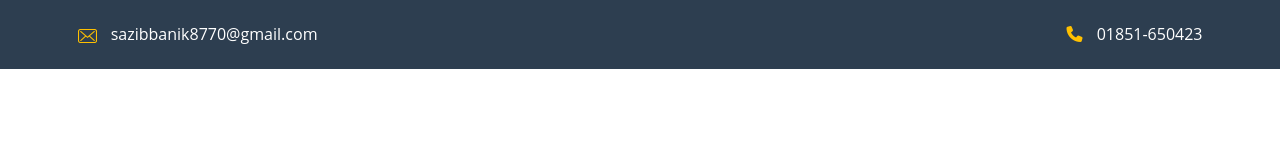
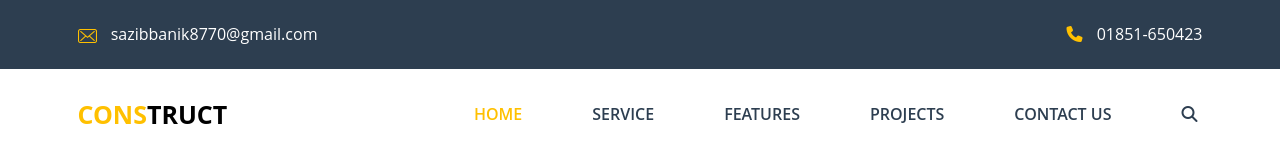
Before and after one commit to Sazib-Banik/Construction, a plain HTML site: page index.html in a window 1280 px wide. Drawn offline with nearby package versions, Linux system fonts and the light colour scheme.

Commit message:
nav_part done with responsive

```diff
--- a/assets/css/responsive.css
+++ b/assets/css/responsive.css
@@ -1,8 +1,19 @@
 @media (max-width: 1399.98px) {
 }
 @media (max-width: 1199.98px) {
+  html {
+    font-size: 55%;
+  }
+  ol,
+  ul {
+    padding-left: 0;
+  }
 }
 @media (max-width: 991.98px) {
+  /* ========== 2. nav_part start ========== */
+  .menu_part .nav-item {
+    margin-left: 0rem;
+  }
 }
 @media (max-width: 767.98px) {
 }
--- a/assets/css/style.css
+++ b/assets/css/style.css
@@ -114,3 +114,32 @@ h4 {
 #header_part .header_right span i {
   color: var(--primary-color);
 }
+/* ========== 2. nav_part start ========== */
+.logo{
+    font-size: 2.5rem!important;
+}
+nav.menu_part {
+  padding: 2rem 0;
+}
+nav .navbar-brand.logo {
+  font-size: 2.1rem;
+  text-transform: uppercase;
+  font-weight: 700;
+}
+nav .navbar-brand.logo span {
+  color: var(--primary-color);
+}
+.menu_part .nav-item {
+  margin-left: 6rem;
+}
+.menu_part .nav-item .nav-link {
+  font-size: 1.6rem;
+  font-weight: 600;
+  text-transform: uppercase;
+  color: var(--secondary-color);
+  transition: 0.4s;
+}
+.menu_part .nav-item .nav-link.active,
+.menu_part .nav-item .nav-link:hover {
+  color: var(--primary-color);
+}
--- a/index.html
+++ b/index.html
@@ -45,6 +45,51 @@
       </div>
     </header>
     <!-- ========== header_part end ========== -->
+    <!-- ========== nav_part start ========== -->
+    <nav class="navbar navbar-expand-lg menu_part">
+      <div class="container">
+        <!-- logo -->
+        <a class="navbar-brand logo" href="#"><span>cons</span>truct</a>
+        <button
+          class="navbar-toggler"
+          type="button"
+          data-bs-toggle="collapse"
+          data-bs-target="#navbarSupportedContent"
+          aria-controls="navbarSupportedContent"
+          aria-expanded="false"
+          aria-label="Toggle navigation"
+        >
+          <span class="navbar-toggler-icon"></span>
+        </button>
+        <div class="collapse navbar-collapse" id="navbarSupportedContent">
+          <ul class="navbar-nav ms-auto mb-2 mb-lg-0">
+            <li class="nav-item">
+              <a class="nav-link active" aria-current="page" href="index.html"
+                >Home</a
+              >
+            </li>
+            <li class="nav-item">
+              <a class="nav-link" href="#service_part">service</a>
+            </li>
+            <li class="nav-item">
+              <a class="nav-link" href="#feature_part">features</a>
+            </li>
+            <li class="nav-item">
+              <a class="nav-link" href="#portfolio_part">projects</a>
+            </li>
+            <li class="nav-item">
+              <a class="nav-link" href="#footer_part">contact us</a>
+            </li>
+            <li class="nav-item">
+              <a class="nav-link" href="#"
+                ><i class="fa-solid fa-magnifying-glass"></i
+              ></a>
+            </li>
+          </ul>
+        </div>
+      </div>
+    </nav>
+    <!-- ========== nav_part end ========== -->
     <!-- ===== bootstrap link ===== -->
     <script src="https://cdn.jsdelivr.net/npm/bootstrap@5.3.3/dist/js/bootstrap.bundle.min.js"></script>
     <!-- ===== js link ===== -->
```
